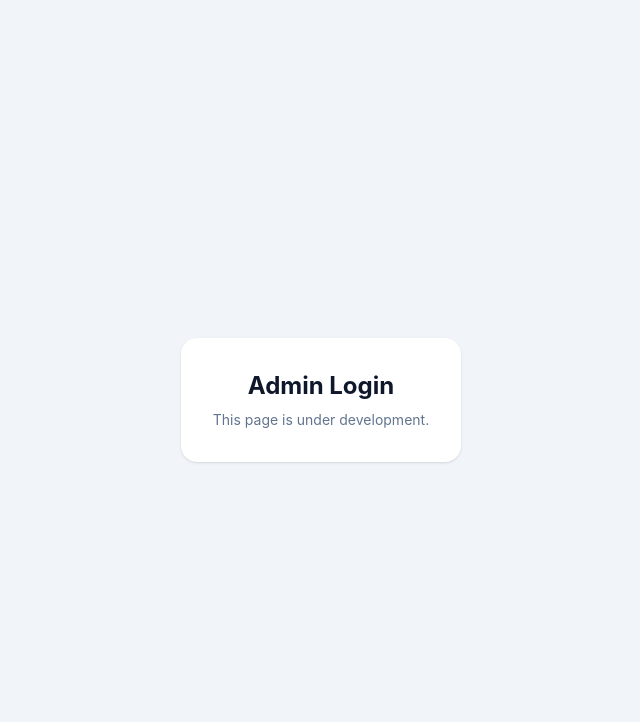
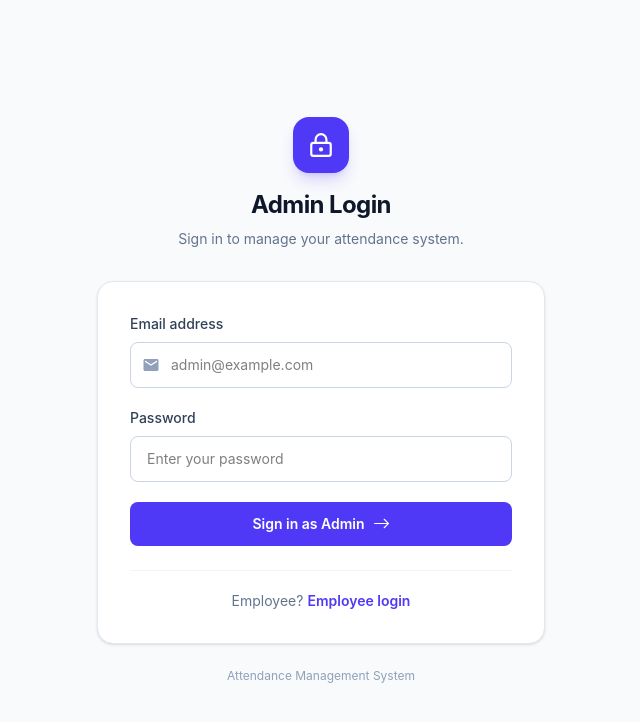
Before and after one commit to theShahadadRohid/attendance-frontend, a React (Vite) app: page /admin/login in a window 1280 px wide. Shown: the top 722 px of the page, without its empty margins (319-959 px from the left). Built offline with nearby package versions, Linux system fonts and the light colour scheme; no server answers.

Commit message:
add LoginPage

```diff
--- a/src/App.tsx
+++ b/src/App.tsx
@@ -1,6 +1,6 @@
 import type { ReactNode } from "react";
 import { Navigate, Route, Routes } from "react-router-dom";
-
+import { AdminLoginPage, EmployeeLoginPage } from "./features/auth/LoginPages";
 import { useAuth } from "./features/auth/useAuth";
 
 function PlaceholderPage({ title }: { title: string }) {
@@ -82,7 +82,7 @@ function App() {
         path="/admin/login"
         element={
           <GuestRoute>
-            <PlaceholderPage title="Admin Login" />
+            <AdminLoginPage></AdminLoginPage>
           </GuestRoute>
         }
       />
@@ -91,7 +91,7 @@ function App() {
         path="/employee/login"
         element={
           <GuestRoute>
-            <PlaceholderPage title="Employee Login" />
+            <EmployeeLoginPage />
           </GuestRoute>
         }
       />
--- /dev/null
+++ b/src/features/auth/LoginPages.tsx
@@ -0,0 +1,280 @@
+import { useState, type FormEvent } from "react";
+import { Link, useNavigate } from "react-router-dom";
+import axios from "axios";
+
+import { useAuth } from "./useAuth";
+import { LuLockKeyhole } from "react-icons/lu";
+import { MdEmail } from "react-icons/md";
+import { BsArrowRight } from "react-icons/bs";
+import { BiPhone } from "react-icons/bi";
+
+function getErrorMessage(error: unknown): string {
+  if (axios.isAxiosError(error)) {
+    return (
+      error.response?.data?.message ||
+      error.response?.data?.error ||
+      "Login failed. Please check your credentials."
+    );
+  }
+
+  return "Something went wrong. Please try again.";
+}
+
+function LoginLayout({
+  title,
+  description,
+  children,
+}: {
+  title: string;
+  description: string;
+  children: React.ReactNode;
+}) {
+  return (
+    <main className="flex min-h-screen items-center justify-center bg-slate-50 px-4 py-10">
+      <div className="w-full max-w-md">
+        <div className="mb-8 text-center">
+          <div className="mx-auto mb-4 flex h-14 w-14 items-center justify-center rounded-2xl bg-indigo-600 text-white shadow-lg shadow-indigo-600/20">
+            <LuLockKeyhole size={26} />
+          </div>
+
+          <h1 className="text-2xl font-bold tracking-tight text-slate-900">
+            {title}
+          </h1>
+
+          <p className="mt-2 text-sm text-slate-500">{description}</p>
+        </div>
+
+        <div className="rounded-2xl border border-slate-200 bg-white p-6 shadow-sm sm:p-8">
+          {children}
+        </div>
+
+        <p className="mt-6 text-center text-xs text-slate-400">
+          Attendance Management System
+        </p>
+      </div>
+    </main>
+  );
+}
+
+function FormError({ message }: { message: string }) {
+  if (!message) return null;
+
+  return (
+    <div
+      role="alert"
+      className="rounded-lg border border-red-200 bg-red-50 px-4 py-3 text-sm text-red-700"
+    >
+      {message}
+    </div>
+  );
+}
+
+export function AdminLoginPage() {
+  const { loginAdmin } = useAuth();
+  const navigate = useNavigate();
+
+  const [email, setEmail] = useState("");
+  const [password, setPassword] = useState("");
+  const [error, setError] = useState("");
+  const [isSubmitting, setIsSubmitting] = useState(false);
+
+  async function handleSubmit(event: FormEvent<HTMLFormElement>) {
+    event.preventDefault();
+
+    setError("");
+    setIsSubmitting(true);
+
+    try {
+      await loginAdmin({ email: email.trim(), password });
+      navigate("/admin/dashboard", { replace: true });
+    } catch (error) {
+      setError(getErrorMessage(error));
+    } finally {
+      setIsSubmitting(false);
+    }
+  }
+
+  return (
+    <LoginLayout
+      title="Admin Login"
+      description="Sign in to manage your attendance system."
+    >
+      <form onSubmit={handleSubmit} className="space-y-5">
+        <div>
+          <label
+            htmlFor="admin-email"
+            className="mb-2 block text-sm font-medium text-slate-700"
+          >
+            Email address
+          </label>
+
+          <div className="relative">
+            <MdEmail
+              size={18}
+              className="absolute left-3 top-1/2 -translate-y-1/2 text-slate-400"
+            />
+
+            <input
+              id="admin-email"
+              type="email"
+              autoComplete="username"
+              required
+              value={email}
+              onChange={(event) => setEmail(event.target.value)}
+              placeholder="admin@example.com"
+              className="w-full rounded-lg border border-slate-300 py-3 pl-10 pr-4 text-sm outline-none transition focus:border-indigo-500 focus:ring-2 focus:ring-indigo-500/20"
+            />
+          </div>
+        </div>
+
+        <div>
+          <label
+            htmlFor="admin-password"
+            className="mb-2 block text-sm font-medium text-slate-700"
+          >
+            Password
+          </label>
+
+          <input
+            id="admin-password"
+            type="password"
+            autoComplete="current-password"
+            required
+            value={password}
+            onChange={(event) => setPassword(event.target.value)}
+            placeholder="Enter your password"
+            className="w-full rounded-lg border border-slate-300 px-4 py-3 text-sm outline-none transition focus:border-indigo-500 focus:ring-2 focus:ring-indigo-500/20"
+          />
+        </div>
+
+        <FormError message={error} />
+
+        <button
+          type="submit"
+          disabled={isSubmitting}
+          className="flex w-full items-center justify-center gap-2 rounded-lg bg-indigo-600 px-4 py-3 text-sm font-semibold text-white transition hover:bg-indigo-700 disabled:cursor-not-allowed disabled:opacity-60"
+        >
+          {isSubmitting ? "Signing in..." : "Sign in as Admin"}
+          {!isSubmitting && <BsArrowRight size={17} />}
+        </button>
+      </form>
+
+      <div className="mt-6 border-t border-slate-100 pt-5 text-center text-sm text-slate-500">
+        Employee?
+        <Link
+          to="/employee/login"
+          className="ml-1 font-semibold text-indigo-600 hover:text-indigo-700"
+        >
+          Employee login
+        </Link>
+      </div>
+    </LoginLayout>
+  );
+}
+
+export function EmployeeLoginPage() {
+  const { loginEmployee } = useAuth();
+  const navigate = useNavigate();
+
+  const [phoneNumber, setPhoneNumber] = useState("");
+  const [password, setPassword] = useState("");
+  const [error, setError] = useState("");
+  const [isSubmitting, setIsSubmitting] = useState(false);
+
+  async function handleSubmit(event: FormEvent<HTMLFormElement>) {
+    event.preventDefault();
+
+    setError("");
+    setIsSubmitting(true);
+
+    try {
+      await loginEmployee({
+        phoneNumber: phoneNumber.trim(),
+        password,
+      });
+
+      navigate("/employee/dashboard", { replace: true });
+    } catch (error) {
+      setError(getErrorMessage(error));
+    } finally {
+      setIsSubmitting(false);
+    }
+  }
+
+  return (
+    <LoginLayout
+      title="Employee Login"
+      description="Sign in to access your attendance account."
+    >
+      <form onSubmit={handleSubmit} className="space-y-5">
+        <div>
+          <label
+            htmlFor="employee-phone"
+            className="mb-2 block text-sm font-medium text-slate-700"
+          >
+            Phone number
+          </label>
+
+          <div className="relative">
+            <BiPhone
+              size={18}
+              className="absolute left-3 top-1/2 -translate-y-1/2 text-slate-400"
+            />
+
+            <input
+              id="employee-phone"
+              type="tel"
+              autoComplete="username"
+              required
+              value={phoneNumber}
+              onChange={(event) => setPhoneNumber(event.target.value)}
+              placeholder="+8801712345678"
+              className="w-full rounded-lg border border-slate-300 py-3 pl-10 pr-4 text-sm outline-none transition focus:border-indigo-500 focus:ring-2 focus:ring-indigo-500/20"
+            />
+          </div>
+        </div>
+
+        <div>
+          <label
+            htmlFor="employee-password"
+            className="mb-2 block text-sm font-medium text-slate-700"
+          >
+            Password
+          </label>
+
+          <input
+            id="employee-password"
+            type="password"
+            autoComplete="current-password"
+            required
+            value={password}
+            onChange={(event) => setPassword(event.target.value)}
+            placeholder="Enter your password"
+            className="w-full rounded-lg border border-slate-300 px-4 py-3 text-sm outline-none transition focus:border-indigo-500 focus:ring-2 focus:ring-indigo-500/20"
+          />
+        </div>
+
+        <FormError message={error} />
+
+        <button
+          type="submit"
+          disabled={isSubmitting}
+          className="flex w-full items-center justify-center gap-2 rounded-lg bg-indigo-600 px-4 py-3 text-sm font-semibold text-white transition hover:bg-indigo-700 disabled:cursor-not-allowed disabled:opacity-60"
+        >
+          {isSubmitting ? "Signing in..." : "Sign in as Employee"}
+          {!isSubmitting && <BsArrowRight size={17} />}
+        </button>
+      </form>
+
+      <div className="mt-6 border-t border-slate-100 pt-5 text-center text-sm text-slate-500">
+        Administrator?
+        <Link
+          to="/admin/login"
+          className="ml-1 font-semibold text-indigo-600 hover:text-indigo-700"
+        >
+          Admin login
+        </Link>
+      </div>
+    </LoginLayout>
+  );
+}
```
Also changed, not shown: src/layouts/admin/AdminLayout.tsx (added).
